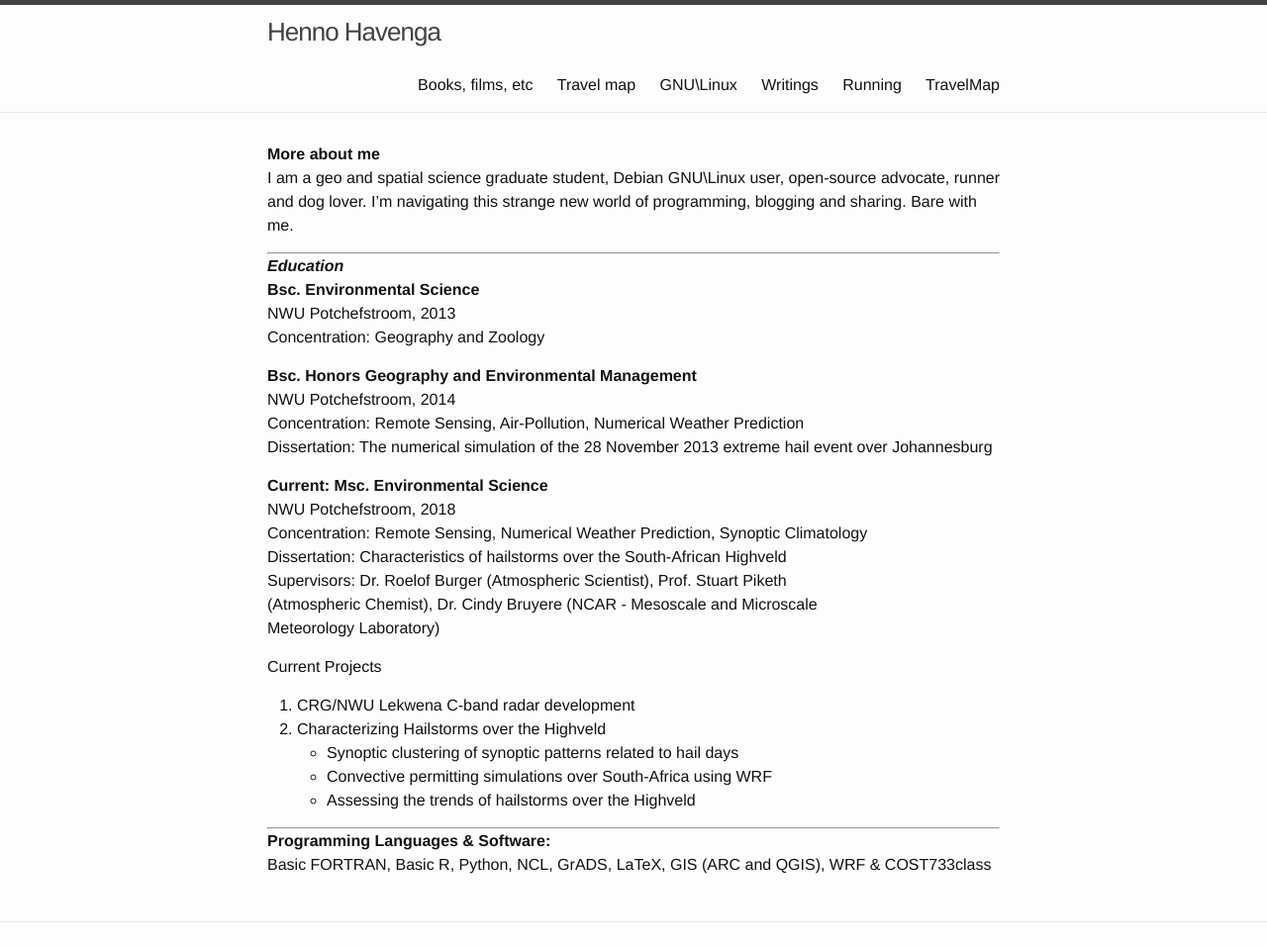
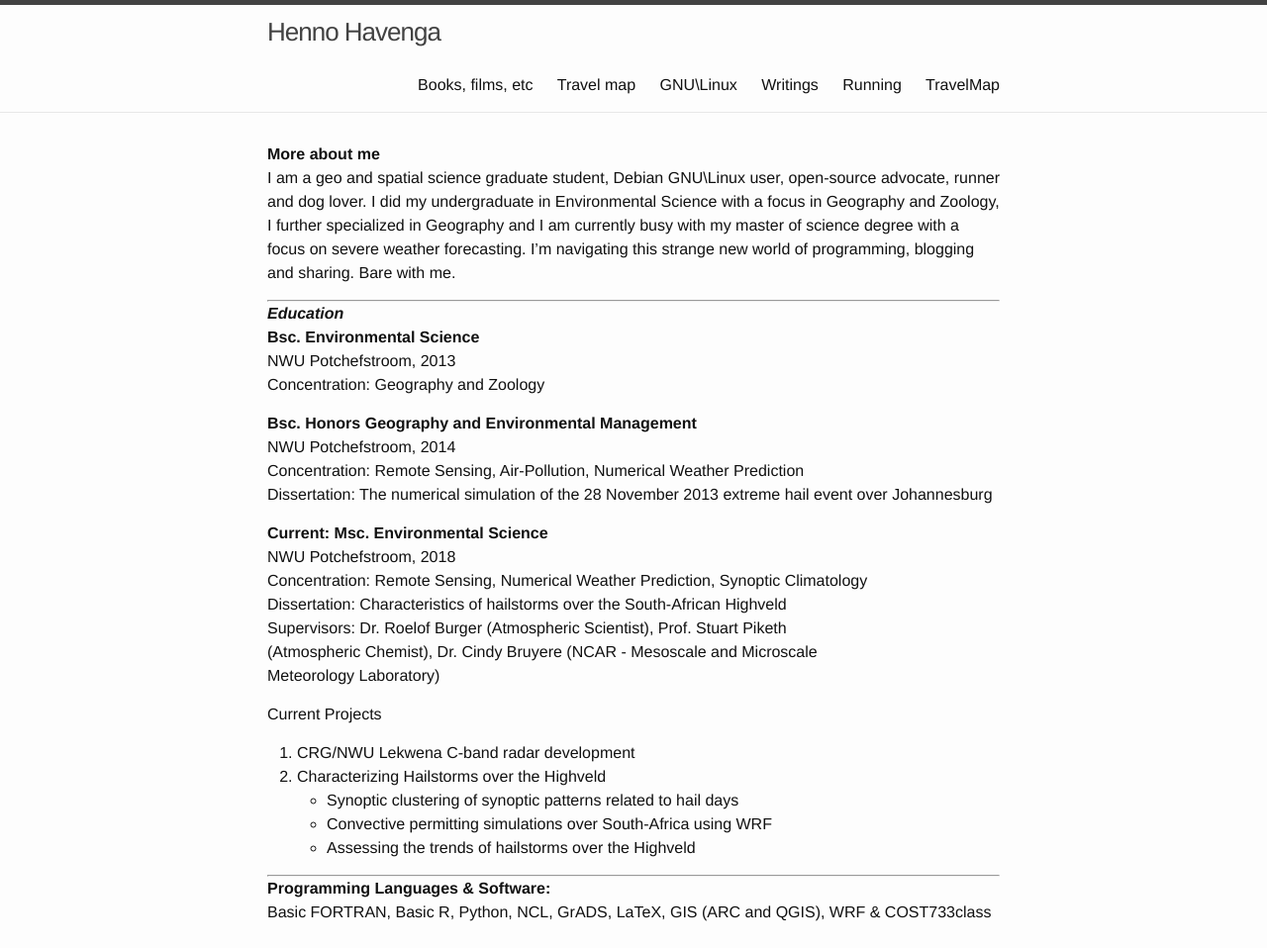
Before and after one commit to h-havenga/jekyll, a Jekyll site: the page built from about.md, in a window 1280 px wide, cut to the strip 0-958 px from the top of the page. Shown: the whole strip at 99% size. Built offline with Jekyll 4.4.1, drawn with Linux system fonts in a browser that asks for light colours.

Commit message:
aboud_corrections

```diff
--- a/about.md
+++ b/about.md
@@ -5,8 +5,11 @@ permalink: /about/
 
 **More about me**
 I am a geo and spatial science graduate student, Debian GNU\Linux user,
-open-source advocate, runner and dog lover. I'm navigating this strange new
-world of programming, blogging and sharing. Bare with me.
+open-source advocate, runner and dog lover. I did my undergraduate in
+Environmental Science with a focus in Geography and Zoology, I further
+specialized in Geography and I am currently busy with my master of science
+degree with a focus on severe weather forecasting. I'm navigating this
+strange new world of programming, blogging and sharing. Bare with me.
 
 ______
 
```
Also changed, not shown: 2 other files.
